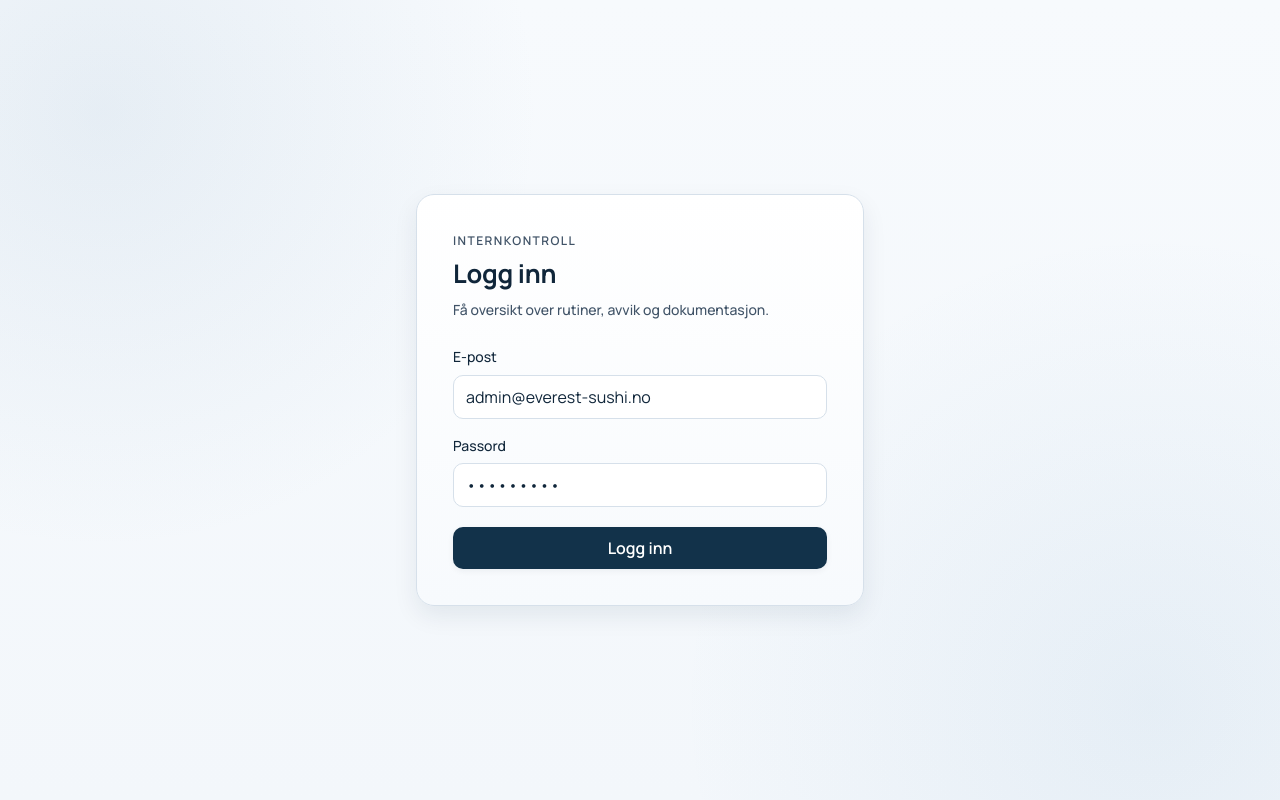
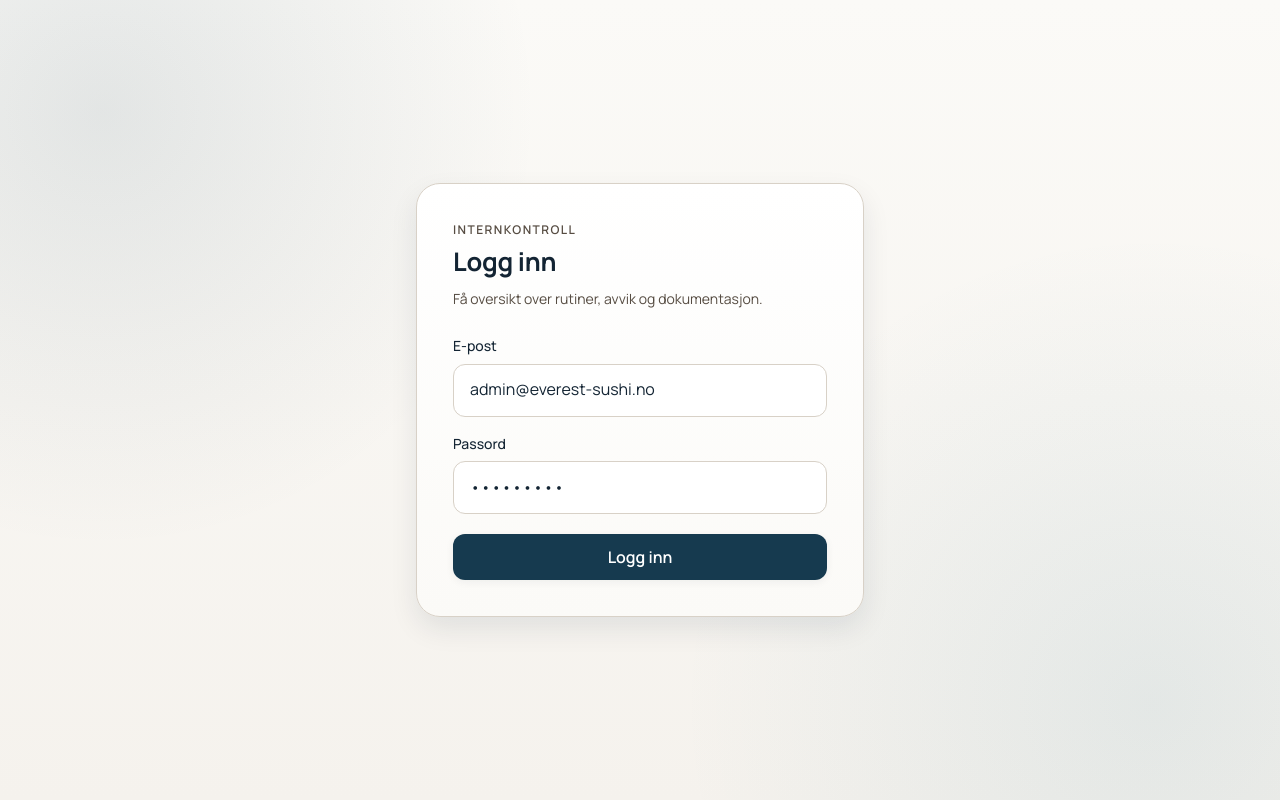
Before and after one commit to MagnusNaessanGaarder/IDATT2105_semester_project_2026, a Vue app in the folder frontend/: page /login in a window 1280 px wide. Built offline with nearby package versions, Linux system fonts and the light colour scheme; the HTML template or start-up script is replaced by a standard one.

Commit message:
Refactoring: style on new data

```diff
--- a/frontend/src/assets/css/main.css
+++ b/frontend/src/assets/css/main.css
@@ -1 +1,58 @@
-/* TODO: Add CSS variables and base styles here */
+/* App-wide layout helpers and elevated surfaces */
+
+.app-surface {
+	background: linear-gradient(180deg, var(--color-card) 0%, var(--color-card-muted) 100%);
+	border: 1px solid var(--color-border);
+	border-radius: var(--radius-lg);
+	box-shadow: var(--shadow-sm);
+}
+
+.app-surface--raised {
+	box-shadow: var(--shadow-md);
+}
+
+.app-section {
+	display: grid;
+	gap: var(--spacing-md);
+}
+
+.app-section + .app-section {
+	margin-top: var(--spacing-sm);
+}
+
+.app-stack {
+	display: grid;
+	gap: var(--spacing-lg);
+}
+
+.app-toolbar {
+	display: flex;
+	flex-wrap: wrap;
+	gap: var(--spacing-sm);
+	align-items: center;
+	justify-content: space-between;
+}
+
+.app-grid {
+	display: grid;
+	gap: var(--spacing-md);
+}
+
+.app-grid--2 {
+	grid-template-columns: repeat(2, minmax(0, 1fr));
+}
+
+.app-grid--3 {
+	grid-template-columns: repeat(3, minmax(0, 1fr));
+}
+
+@media (max-width: 48rem) {
+	.app-grid--2,
+	.app-grid--3 {
+		grid-template-columns: 1fr;
+	}
+
+	.app-toolbar {
+		align-items: stretch;
+	}
+}
--- a/frontend/src/assets/styles/base.css
+++ b/frontend/src/assets/styles/base.css
@@ -22,16 +22,21 @@ html {
   -moz-osx-font-smoothing: grayscale;
   text-rendering: optimizeLegibility;
   scroll-behavior: smooth;
+  background: var(--color-background);
 }
 
 body {
   font-family: var(--font-family);
   font-size: var(--font-size-base);
   line-height: var(--line-height-body);
-  font-weight: var(--font-weight-medium);
+  font-weight: var(--font-weight-normal);
   color: var(--color-foreground);
   background-color: var(--color-background);
-  background-image: linear-gradient(180deg, var(--color-card-muted) 0%, var(--color-background) 60%);
+  background-image:
+    radial-gradient(circle at top left, var(--color-surface-tint) 0%, transparent 34%),
+    radial-gradient(circle at bottom right, var(--color-surface-tint-strong) 0%, transparent 32%),
+    linear-gradient(180deg, var(--color-card-muted) 0%, var(--color-background) 100%);
+  background-attachment: fixed;
   min-height: 100vh;
 }
 
@@ -91,6 +96,7 @@ button {
 
 #app {
   min-height: 100vh;
+  isolation: isolate;
 }
 
 button:focus-visible {
@@ -102,6 +108,8 @@ input, textarea, select {
   font-family: var(--font-family-ui);
   font-size: inherit;
   color: var(--color-foreground);
+  line-height: inherit;
+  background: var(--color-card);
 }
 
 ul, ol {
@@ -137,7 +145,7 @@ img {
 
 ::selection {
   background-color: var(--color-focus);
-  color: white;
+  color: var(--color-primary-foreground);
 }
 
 ::-webkit-scrollbar {
--- a/frontend/src/assets/styles/variables.css
+++ b/frontend/src/assets/styles/variables.css
@@ -6,58 +6,58 @@
  *
  */
 :root {
-  --color-primary: #12324a;
-  --color-primary-hover: #0f2b40;
-  --color-primary-active: #0c2435;
+  --color-primary: #163a4f;
+  --color-primary-hover: #112f41;
+  --color-primary-active: #0d2534;
   --color-primary-foreground: #ffffff;
 
-  --color-background: #f3f7fb;
-  --color-background-soft: #edf3f9;
-  --color-foreground: #10263a;
+  --color-background: #f5f2ed;
+  --color-background-soft: #ece6de;
+  --color-foreground: #132433;
   --color-card: #ffffff;
-  --color-card-muted: #f7fafd;
-  --color-border: #d6e0ea;
-  --color-border-strong: #b8c6d4;
+  --color-card-muted: #fbfaf7;
+  --color-border: #d8d1c7;
+  --color-border-strong: #b9aa96;
 
-  --color-accent: #ebf3fa;
-  --color-accent-hover: #dfeaf5;
+  --color-accent: #ece4d9;
+  --color-accent-hover: #e2d7c8;
   --color-focus: #3b82f6;
   --color-focus-ring: rgba(59, 130, 246, 0.2);
-  --color-link: #0b568a;
-  --color-link-hover: #09466f;
-  --color-overlay: rgba(16, 38, 58, 0.5);
-  --color-overlay-soft: rgba(16, 38, 58, 0.3);
+  --color-link: #0f6283;
+  --color-link-hover: #0b4f6d;
+  --color-overlay: rgba(9, 22, 32, 0.58);
+  --color-overlay-soft: rgba(9, 22, 32, 0.34);
 
-  --color-surface-tint: rgba(130, 165, 195, 0.14);
-  --color-surface-tint-strong: rgba(65, 129, 181, 0.08);
-  --color-ambient-1: rgba(18, 50, 74, 0.08);
-  --color-ambient-2: rgba(11, 86, 138, 0.06);
-  --color-ambient-3: rgba(5, 150, 105, 0.04);
+  --color-surface-tint: rgba(22, 58, 79, 0.1);
+  --color-surface-tint-strong: rgba(15, 98, 131, 0.08);
+  --color-ambient-1: rgba(22, 58, 79, 0.08);
+  --color-ambient-2: rgba(15, 98, 131, 0.06);
+  --color-ambient-3: rgba(12, 138, 94, 0.05);
   --color-glass-border: rgba(255, 255, 255, 0.4);
   --color-glass-shadow: rgba(16, 38, 58, 0.15);
 
-  --color-success: #059669;
-  --color-success-bg: #d1fae5;
-  --color-warning: #d97706;
-  --color-warning-bg: #fef3c7;
-  --color-danger: #dc2626;
-  --color-danger-hover: #b91c1c;
-  --color-danger-fg: #991b1b;
-  --color-danger-bg: #fee2e2;
+  --color-success: #0f8a5f;
+  --color-success-bg: #d9f4e8;
+  --color-warning: #c97a12;
+  --color-warning-bg: #fef0cf;
+  --color-danger: #c2410c;
+  --color-danger-hover: #9e3412;
+  --color-danger-fg: #9a3412;
+  --color-danger-bg: #fde7db;
   --color-danger-border: rgba(220, 38, 38, 0.2);
-  --color-info: #0284c7;
-  --color-info-bg: #e0f2fe;
+  --color-info: #0b7aa8;
+  --color-info-bg: #e0f4fb;
 
-  --color-gray-50: #f8fafc;
-  --color-gray-100: #f1f5f9;
-  --color-gray-200: #e2e8f0;
-  --color-gray-300: #cbd5e1;
-  --color-gray-400: #94a3b8;
-  --color-gray-500: #58687a;
-  --color-gray-600: #405367;
-  --color-gray-700: #334155;
-  --color-gray-800: #1f3145;
-  --color-gray-900: #0f172a;
+  --color-gray-50: #faf8f5;
+  --color-gray-100: #f2ede7;
+  --color-gray-200: #e5ddd3;
+  --color-gray-300: #d2c7b8;
+  --color-gray-400: #9d8e7b;
+  --color-gray-500: #6d6357;
+  --color-gray-600: #564c42;
+  --color-gray-700: #40362e;
+  --color-gray-800: #2b221c;
+  --color-gray-900: #17110d;
 
   --ik-mat-primary: #0d7377;
   --ik-mat-bg: #e8f6f7;
@@ -89,21 +89,22 @@
   --font-weight-bold: 700;
 
   --spacing-xs: 4px;
-  --spacing-sm: 8px;
+  --spacing-sm: 10px;
   --spacing-md: 16px;
   --spacing-lg: 24px;
-  --spacing-xl: 32px;
-  --spacing-2xl: 48px;
+  --spacing-xl: 36px;
+  --spacing-2xl: 56px;
+  --spacing-3xl: 72px;
 
-  --radius-sm: 4px;
-  --radius-md: 10px;
-  --radius-lg: 14px;
-  --radius-xl: 18px;
+  --radius-sm: 6px;
+  --radius-md: 12px;
+  --radius-lg: 16px;
+  --radius-xl: 24px;
 
-  --shadow-sm: 0 2px 6px rgba(16, 38, 58, 0.06);
-  --shadow-md: 0 10px 24px rgba(16, 38, 58, 0.08);
-  --shadow-lg: 0 18px 36px rgba(16, 38, 58, 0.1);
-  --shadow-float: 0 12px 28px rgba(16, 38, 58, 0.12);
+  --shadow-sm: 0 2px 8px rgba(16, 38, 58, 0.06);
+  --shadow-md: 0 12px 28px rgba(16, 38, 58, 0.09);
+  --shadow-lg: 0 22px 44px rgba(16, 38, 58, 0.12);
+  --shadow-float: 0 16px 34px rgba(16, 38, 58, 0.14);
   --shadow-focus: 0 0 0 3px var(--color-focus-ring);
 
   --transition-fast: 0.15s;
@@ -112,12 +113,14 @@
   --ease-emphasized: cubic-bezier(0.2, 0.8, 0.2, 1);
   --ease-spring: cubic-bezier(0.34, 1.56, 0.64, 1);
 
-  --sidebar-width: 240px;
-  --topbar-height: 48px;
-  --touch-target: 40px;
+  --sidebar-width: 280px;
+  --topbar-height: 64px;
+  --touch-target: 44px;
+  --content-max-width: 76rem;
+  --content-padding: clamp(1rem, 2.4vw, 2rem);
 
-  --button-padding-sm: 8px 12px;
-  --button-padding-md: 10px 16px;
-  --button-padding-lg: 14px 24px;
-  --input-padding: 10px 12px;
+  --button-padding-sm: 0.5rem 0.8rem;
+  --button-padding-md: 0.75rem 1rem;
+  --button-padding-lg: 0.9rem 1.35rem;
+  --input-padding: 0.8rem 1rem;
 }
--- a/frontend/src/layouts/AppShell.vue
+++ b/frontend/src/layouts/AppShell.vue
@@ -66,33 +66,37 @@ const closeSidebar = () => {
   width: 100%;
   position: relative;
   isolation: isolate;
-  background: linear-gradient(180deg, var(--color-card-muted) 0%, var(--color-background) 100%);
+  background:
+    radial-gradient(circle at top left, var(--color-surface-tint) 0%, transparent 30%),
+    linear-gradient(180deg, var(--color-card-muted) 0%, var(--color-background) 100%);
 }
 
 .skip-link {
   position: absolute;
   top: -100px;
-  left: 16px;
+  left: var(--spacing-md);
   z-index: 100;
-  padding: 8px 16px;
+  padding: 0.75rem 1rem;
   background-color: var(--color-primary);
   color: var(--color-primary-foreground);
   font-size: var(--font-size-sm);
   font-weight: var(--font-weight-medium);
   text-decoration: none;
+  border-radius: var(--radius-md);
+  box-shadow: var(--shadow-md);
 }
 
 .skip-link:focus {
-  top: 8px;
+  top: var(--spacing-md);
 }
 
 .menu-toggle {
   position: fixed;
-  top: var(--spacing-md);
-  left: var(--spacing-md);
+  top: 1rem;
+  left: 1rem;
   z-index: 45;
-  width: 2.5rem;
-  height: 2.5rem;
+  width: 2.75rem;
+  height: 2.75rem;
   border-radius: var(--radius-md);
   background: var(--color-card);
   border: 1px solid var(--color-border);
@@ -101,13 +105,14 @@ const closeSidebar = () => {
   display: inline-flex;
   align-items: center;
   justify-content: center;
-  transition: background-color var(--transition-fast), border-color var(--transition-fast), box-shadow var(--transition-fast);
+  transition: background-color var(--transition-fast), border-color var(--transition-fast), box-shadow var(--transition-fast), transform var(--transition-fast);
 }
 
 .menu-toggle:hover {
   background: var(--color-card-muted);
   border-color: var(--color-border-strong);
   box-shadow: var(--shadow-md);
+  transform: translateY(-1px);
 }
 
 @media (min-width: 48rem) {
@@ -133,14 +138,14 @@ const closeSidebar = () => {
 .main-content {
   flex: 1;
   overflow-y: auto;
-  padding: var(--spacing-lg) var(--spacing-md);
+  padding: var(--content-padding);
   content-visibility: auto;
-  contain-intrinsic-size: 800px;
+  contain-intrinsic-size: 900px;
 }
 
 @media (min-width: 768px) {
   .main-content {
-    padding: var(--spacing-xl) clamp(1.25rem, 2.2vw, 2.5rem);
+    padding: clamp(1.25rem, 2vw, 2rem) clamp(1.25rem, 2.2vw, 2.5rem);
   }
 }
 
--- a/frontend/src/layouts/NavSection.vue
+++ b/frontend/src/layouts/NavSection.vue
@@ -128,7 +128,7 @@ const getIcon = (iconName: string) => {
 
 <style scoped>
 .nav-section {
-  margin-bottom: 0;
+  margin-bottom: 0.25rem;
   width: 100%;
 }
 
@@ -136,7 +136,7 @@ const getIcon = (iconName: string) => {
   overflow: hidden;
   border-left: none;
   margin-left: 0;
-  margin-top: 0;
+  margin-top: 0.15rem;
   background: none;
 }
 
@@ -166,7 +166,7 @@ const getIcon = (iconName: string) => {
 
 .collapse-enter-to,
 .collapse-leave-from {
-  max-height: 31.25rem;
+  max-height: 34rem;
   opacity: 1;
 }
 
```
Also changed, not shown: frontend/src/assets/styles/components.css (+29 -17 lines), frontend/src/components/NavMenuItem.vue (+18 -18 lines), frontend/src/layouts/Sidebar.vue (+15 -14 lines).
